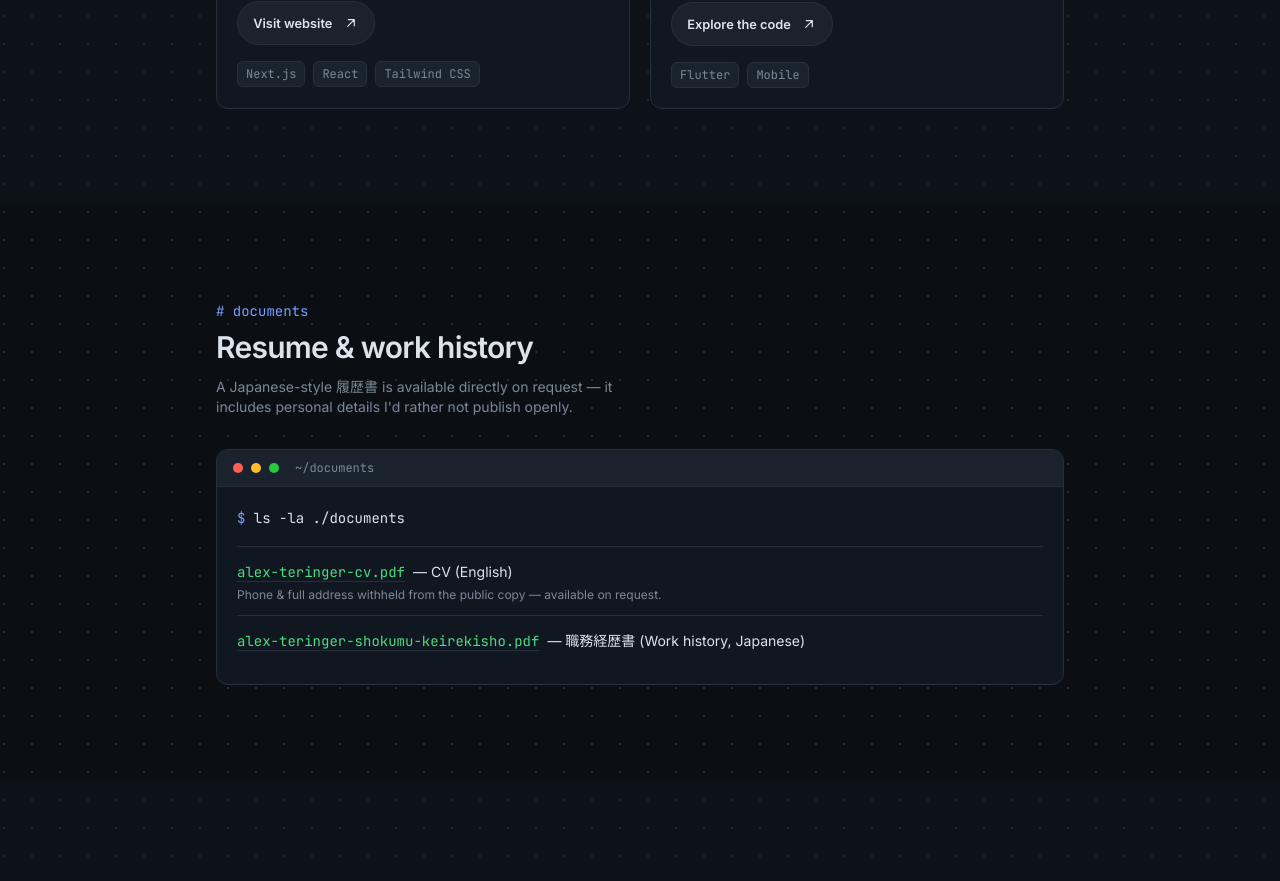
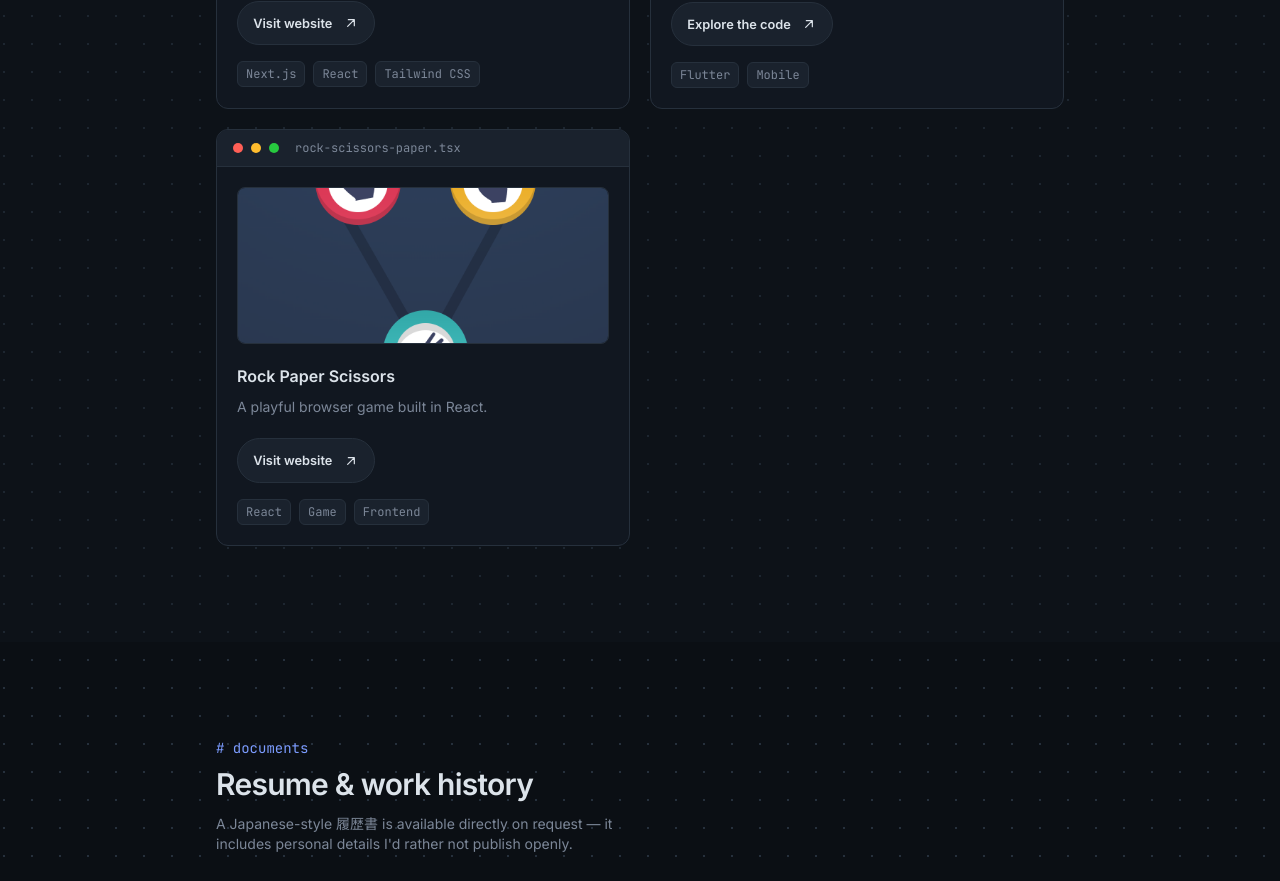
Before and after one commit to Alex2518-9/Portfolio-website, a Next.js app: page / in a window 1280 px wide. Shown: the part 2760-3641 px from the top of the page. Built offline with nearby package versions, Linux system fonts and the light colour scheme.

Commit message:
feat: add the third project

```diff
--- a/src/data/projects.ts
+++ b/src/data/projects.ts
@@ -43,4 +43,17 @@ export const projects: Project[] = [
     video: "/videos/meals_app.mp4",
     github: "https://github.com/Alex2518-9/Meals_app",
   },
+  {
+    name: "Rock Paper Scissors",
+    file: "rock-scissors-paper.tsx",
+    description: "A playful browser game built in React.",
+    jaName: "Rock Paper Scissors",
+    jaDescription: "Reactで作った、遊び心のあるブラウザゲームです。",
+    tags: ["React", "Game", "Frontend"],
+    image: "/images/rock-scissors-paper.png",
+    imageAlt: "Rock Paper Scissors game preview",
+    imageWidth: 1600,
+    imageHeight: 1200,
+    website: "https://rock-paper-scissor-a.vercel.app/",
+  },
 ];
```
Also changed, not shown: public/images/rock-scissors-paper.png (added).
